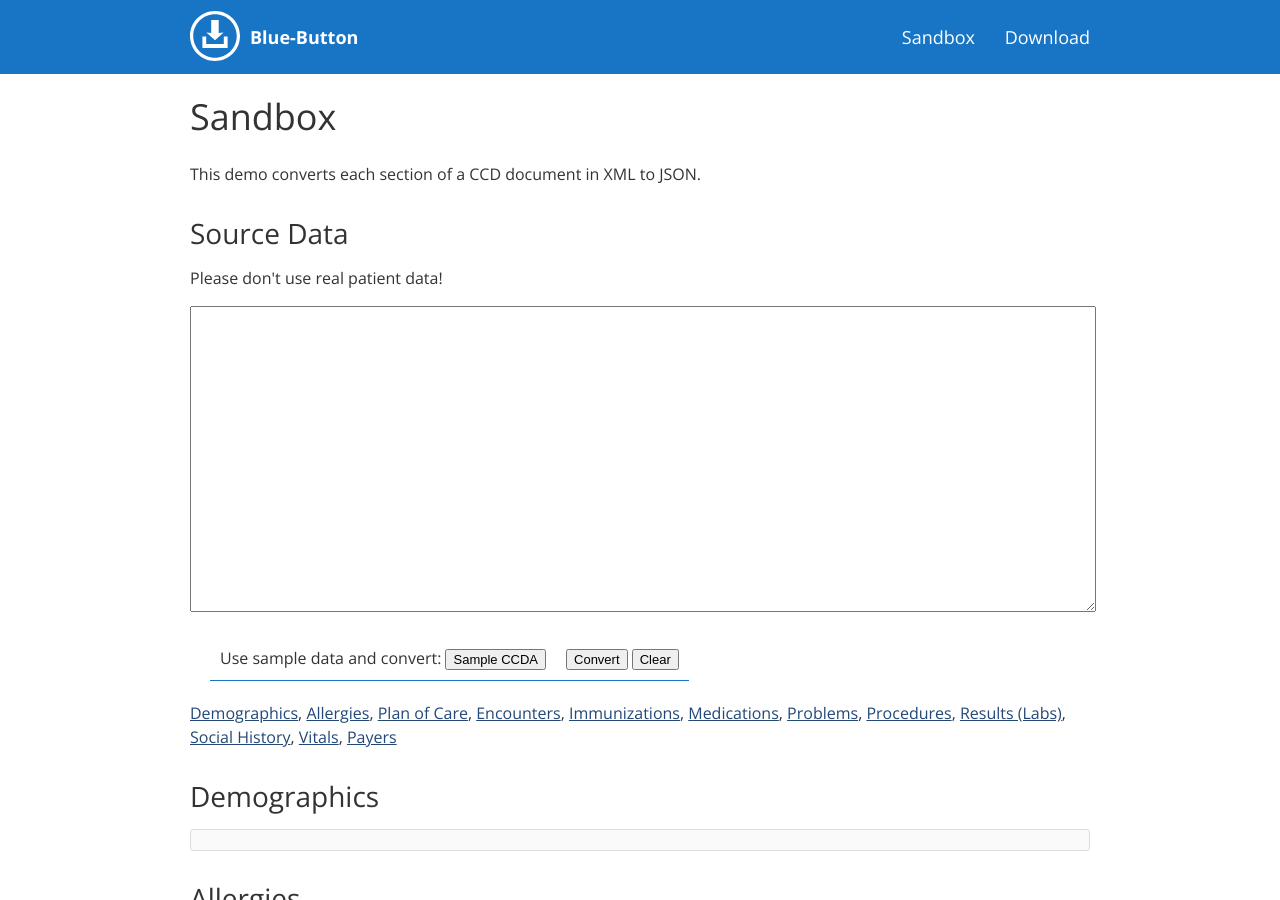
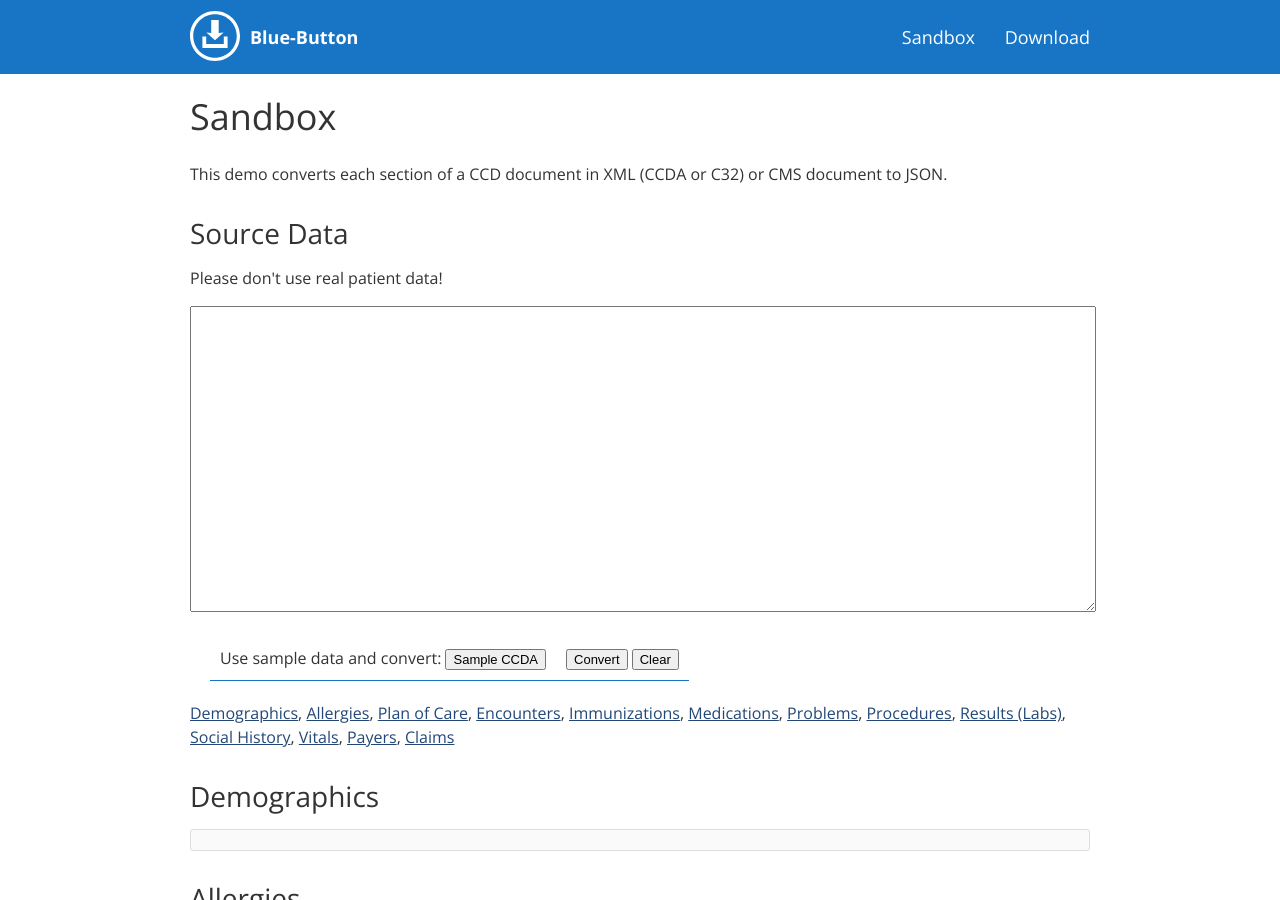
Before and after one commit to amida-tech/blue-button-sandbox, a Jekyll site: the page built from index.md, in a window 1280 px wide and 900 px high. Built offline with Jekyll 4.4.1, drawn with Linux system fonts in a browser that asks for light colours; Markdown is read by kramdown in place of the engine named in the settings; a script that is not in the unit is left out.

Commit message:
support cms and claims section

```diff
--- a/_layouts/page.html
+++ b/_layouts/page.html
@@ -23,6 +23,7 @@ layout: main
   var socialHistory = document.getElementById('social_history');
   var vitals = document.getElementById('vitals');
   var payers = document.getElementById('payers');
+  var claims = document.getElementById('claims');
 
   function hl(src) {
     return JSON.stringify(src, undefined, 2);
@@ -70,9 +71,12 @@ layout: main
 
   function convert() {
     clearJSON();
-    var xml = document.getElementById('xml').value;
+    var content = document.getElementById('xml').value;
     var bb = require('blue-button');
-    var result = bb.parseString(xml);
+
+    var sensed = bb.senseString(content);
+    var cms = sensed.type === 'cms';
+    var result = cms ? bb.parseText(content) : bb.parseString(content);
     var data = result.data;
 
     demographics.innerHTML = hl(data.demographics);
@@ -87,6 +91,7 @@ layout: main
     socialHistory.innerHTML = hl(data.social_history);
     vitals.innerHTML = hl(data.vitals);
     payers.innerHTML = hl(data.payers);
+    claims.innerHTML = hl(data.claims);
   }
 
 </script>
--- a/index.md
+++ b/index.md
@@ -4,7 +4,7 @@ layout: page
 
 # Sandbox
 
-This demo converts each section of a CCD document in XML to JSON.
+This demo converts each section of a CCD document in XML (CCDA or C32) or CMS document to JSON.
 
 ## Source Data
 
@@ -26,7 +26,7 @@ This demo converts each section of a CCD document in XML to JSON.
 
 Use sample data and convert: <button onclick="load('bb_ref_ccda')">Sample CCDA</button> | <button onclick="convert()">Convert</button> <button onclick="clearAll()">Clear</button>
 
-[Demographics](#demographics-section), [Allergies](#allergies-section), [Plan of Care](#careplan-section), [Encounters](#encounters-section), [Immunizations](#immunizations-section), [Medications](#medications-section), [Problems](#problems-section), [Procedures](#procedures-section), [Results (Labs)](#results-section), [Social History](#social_history-section), [Vitals](#vitals-section), [Payers](#payers-section)
+[Demographics](#demographics-section), [Allergies](#allergies-section), [Plan of Care](#careplan-section), [Encounters](#encounters-section), [Immunizations](#immunizations-section), [Medications](#medications-section), [Problems](#problems-section), [Procedures](#procedures-section), [Results (Labs)](#results-section), [Social History](#social_history-section), [Vitals](#vitals-section), [Payers](#payers-section), [Claims](#claims-section)
 
 
 <a name="demographics-section"></a>
@@ -89,6 +89,11 @@ Use sample data and convert: <button onclick="load('bb_ref_ccda')">Sample CCDA</
 <pre><code id="payers" class="javascript"></code></pre>
 
 
+<a name="claims-section"></a>
+## Claims
+<pre><code id="claims" class="javascript"></code></pre>
+
+
 <script src="bower_components/blue-button-xml/dist/blue-button-xml.js"></script>
 <script src="bower_components/blue-button-cms/dist/blue-button-cms.js"></script>
 <script src="bower_components/blue-button-generate/dist/blue-button-generate.js"></script>
```
